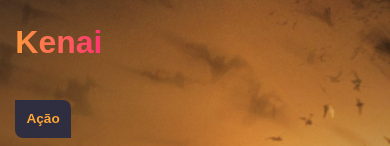
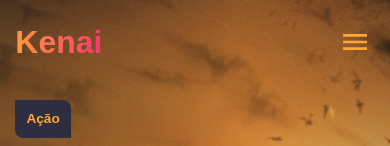
Before and after one commit to julianapedroso/kenai-streaming, a React (Create React App) app: page /moviepage in a window 390 px wide. Shown: the top 146 px of the page. Built offline with nearby package versions, Linux system fonts and the light colour scheme; data requests are answered from the project's data file.

Commit message:
:calling: mobile menu added

```diff
--- a/src/components/Navbar/index.js
+++ b/src/components/Navbar/index.js
@@ -1,13 +1,17 @@
-import React from 'react';
+import React, { useState } from 'react';
 import { Link } from 'react-router-dom';
 import './styles.scss';
+// Material Icons
+import MenuIcon from '@material-ui/icons/Menu';
 
 const Navbar = () => {
+  const [showMenu, setShowMenu] = useState(false);
+
   return (
     <header className="Navbar">
       <nav className="menu">
         <h1 className="menu__logo">Kenai</h1>
-        <ul>
+        <ul id={showMenu ? 'hidden' : ''}>
           <li>
             <svg
               width="30"
@@ -93,6 +97,9 @@ const Navbar = () => {
             </Link>
           </li>
         </ul>
+        <button className="btn__open" onClick={() => setShowMenu(!showMenu)}>
+          <MenuIcon className="btn__icon" />
+        </button>
       </nav>
     </header>
   );
--- a/src/components/Navbar/styles.scss
+++ b/src/components/Navbar/styles.scss
@@ -11,13 +11,26 @@
     height: 10vh;
     padding: 4% 2%;
 
-    & ul {
+    button {
+      display: none;
+      background: transparent;
+      border: none;
+      color: var(--color-primary);
+      position: fixed;
+      right: 0;
+
+      .btn__icon {
+        font-size: 2rem;
+      }
+    }
+
+    #hidden {
+      display: flex;
+    }
+
+    ul {
       @media screen and (max-width: 1024px) {
         font-size: 1.2rem;
-      }
-
-      @media screen and (max-width: 768px) {
-        display: none;
       }
     }
   }
@@ -80,4 +93,35 @@
       transition: 0.5s ease all;
     }
   }
+
+  @media screen and (max-width: 768px) {
+    .menu button {
+      display: flex;
+      margin-right: 5%;
+      z-index: 99;
+    }
+
+    .menu ul {
+      display: none;
+    }
+
+    #hidden {
+      position: fixed;
+      top: 0;
+      bottom: 0;
+      right: 0;
+      display: flex;
+      flex-direction: column;
+      align-items: center;
+      background: var(--background-footer);
+      width: 40%;
+      height: 100%;
+      z-index: 9;
+      padding: 50% 0;
+
+      @media screen and (min-width: 320px) and (max-width: 475px) {
+        width: 60%;
+      }
+    }
+  }
 }
```
